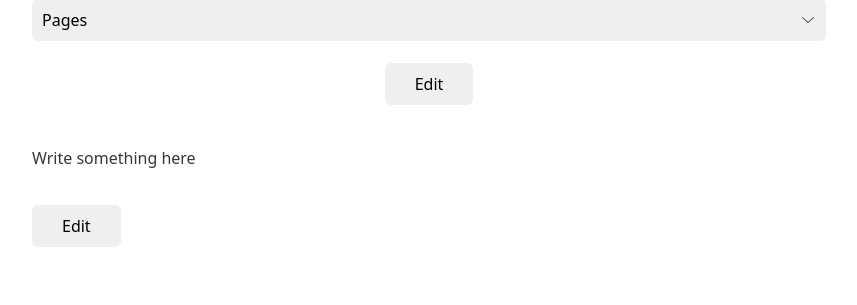
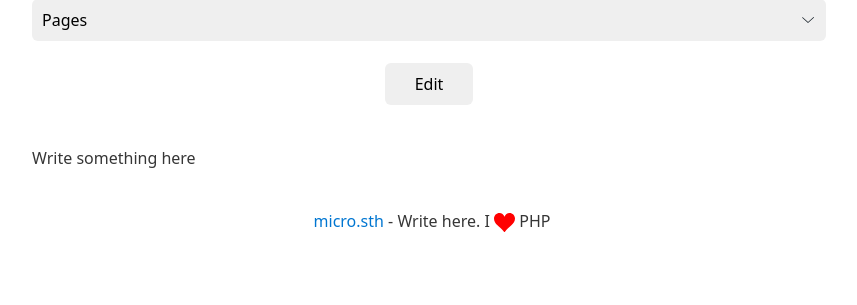
Before and after one commit to dmpop/microsth, a PHP site: page / in a window 1280 px wide. Shown: the part 206-511 px from the top of the page, without its empty margins (208-1065 px from the left). Run offline with PHP 8.4, Linux system fonts and the light colour scheme.

Commit message:
Add footer

```diff
--- a/config.php
+++ b/config.php
@@ -13,6 +13,8 @@ $title = 'micro.sth';
 $theme = "light";
 // Gravatar
 $gravatar = 'https://icotar.com/avatar/monkey.png';
+// Footer
+$footer = "<a href='https://gitlab.com/dmpop/micro.sth'>micro.sth</a> - Write here";
 // Resize image size
 $resize = '800';
 ?>
--- a/index.php
+++ b/index.php
@@ -47,6 +47,12 @@ session_start();
         margin-bottom: 1%;
         height: 96px;
         width: 96px;
+    }
+    .heart {
+        fill: red;
+		position: relative;
+		top: 5px;
+		width: 21px;
     }
     #center {
         text-align: center;
@@ -106,11 +112,10 @@ session_start();
             echo $Parsedown->text($text);
         }
         ?>
-        <form method='GET' action='edit.php'>
-            <p style=""margin-top:3em;">
-		<button type='submit'>Edit</button>
-            </p>
-        </form>
-            </div>
+        <hr />
+		<div id='center'><?php echo $footer; ?>. I <svg class="heart" viewBox="0 0 32 29.6">
+  <path d="M23.6,0c-3.4,0-6.3,2.7-7.6,5.6C14.7,2.7,11.8,0,8.4,0C3.8,0,0,3.8,0,8.4c0,9.4,9.5,11.9,16,21.2
+	c6.1-9.3,16-12.1,16-21.2C32,3.8,28.2,0,23.6,0z"/>
+	</svg> PHP</div>
     </body>
 </html>
```
Also changed, not shown: edit.php (+13 -2 lines), pub.php (+13 -0 lines). Lines whose indentation alone changed are shown as unchanged.
